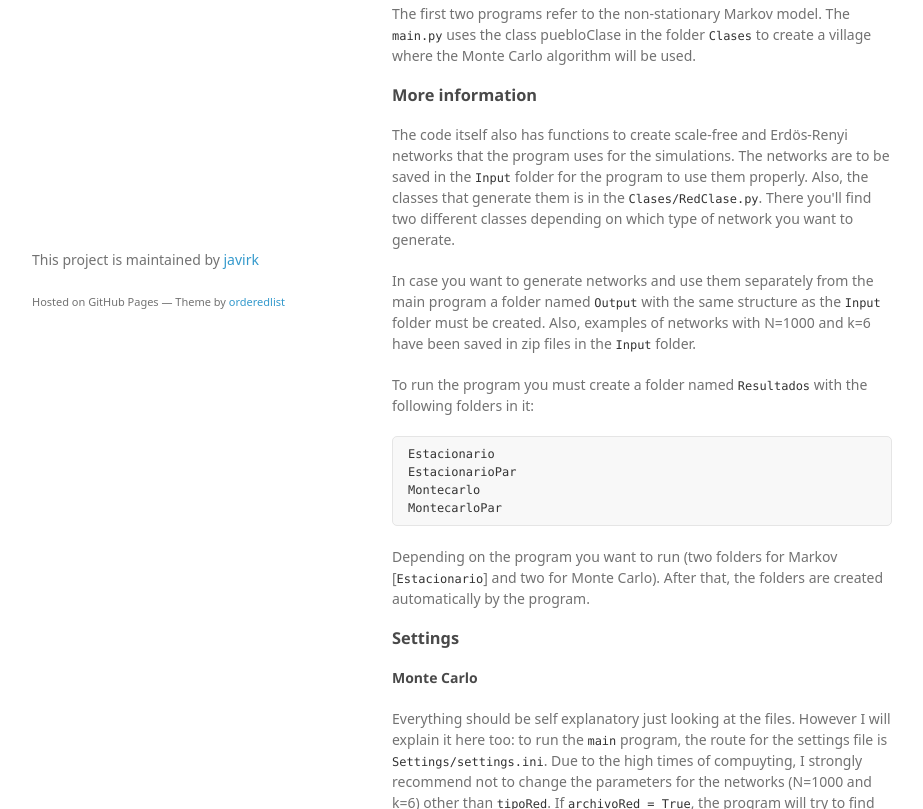
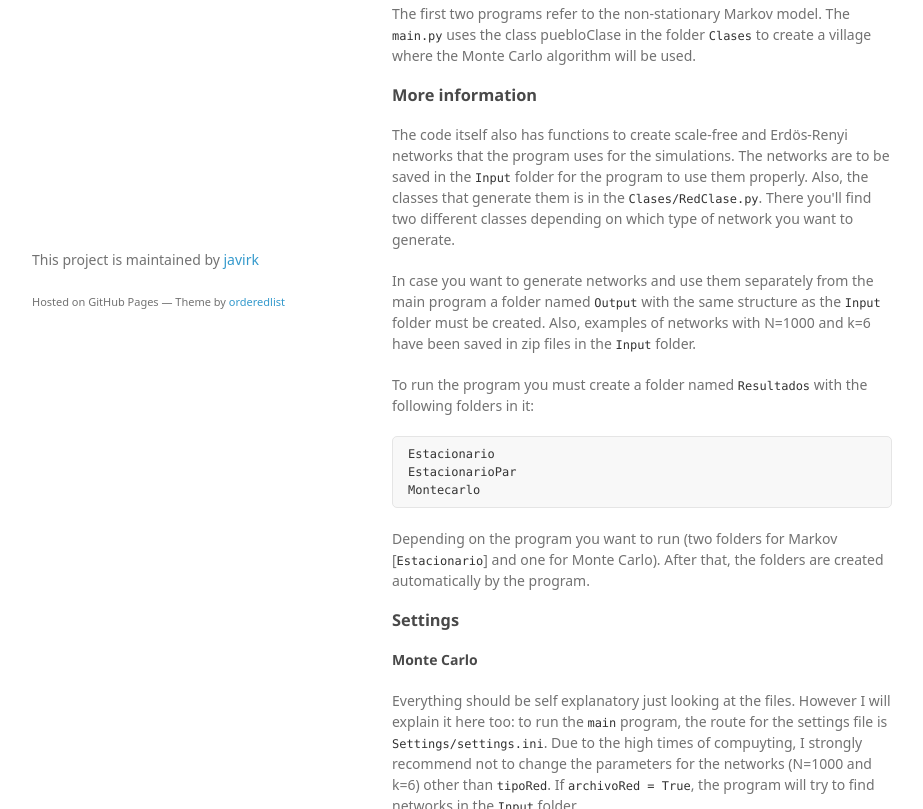
Before and after one commit to javirk/Corrupcion, a plain HTML site: page index.html in a window 1280 px wide. Shown: the part 419-1228 px from the top of the page, without its empty margins (178-1101 px from the left). Drawn offline with Linux system fonts and the light colour scheme; a web font is replaced by a local one.

Commit message:
Update index.html

```diff
--- a/index.html
+++ b/index.html
@@ -72,10 +72,9 @@ main.py
 <pre><code>Estacionario
 EstacionarioPar
 Montecarlo
-MontecarloPar
 </code></pre>
 
-<p>Depending on the program you want to run (two folders for Markov [<code>Estacionario</code>] and two for Monte Carlo). After that,
+<p>Depending on the program you want to run (two folders for Markov [<code>Estacionario</code>] and one for Monte Carlo). After that,
   the folders are created automatically by the program.</p>
 
 <h3>
```
